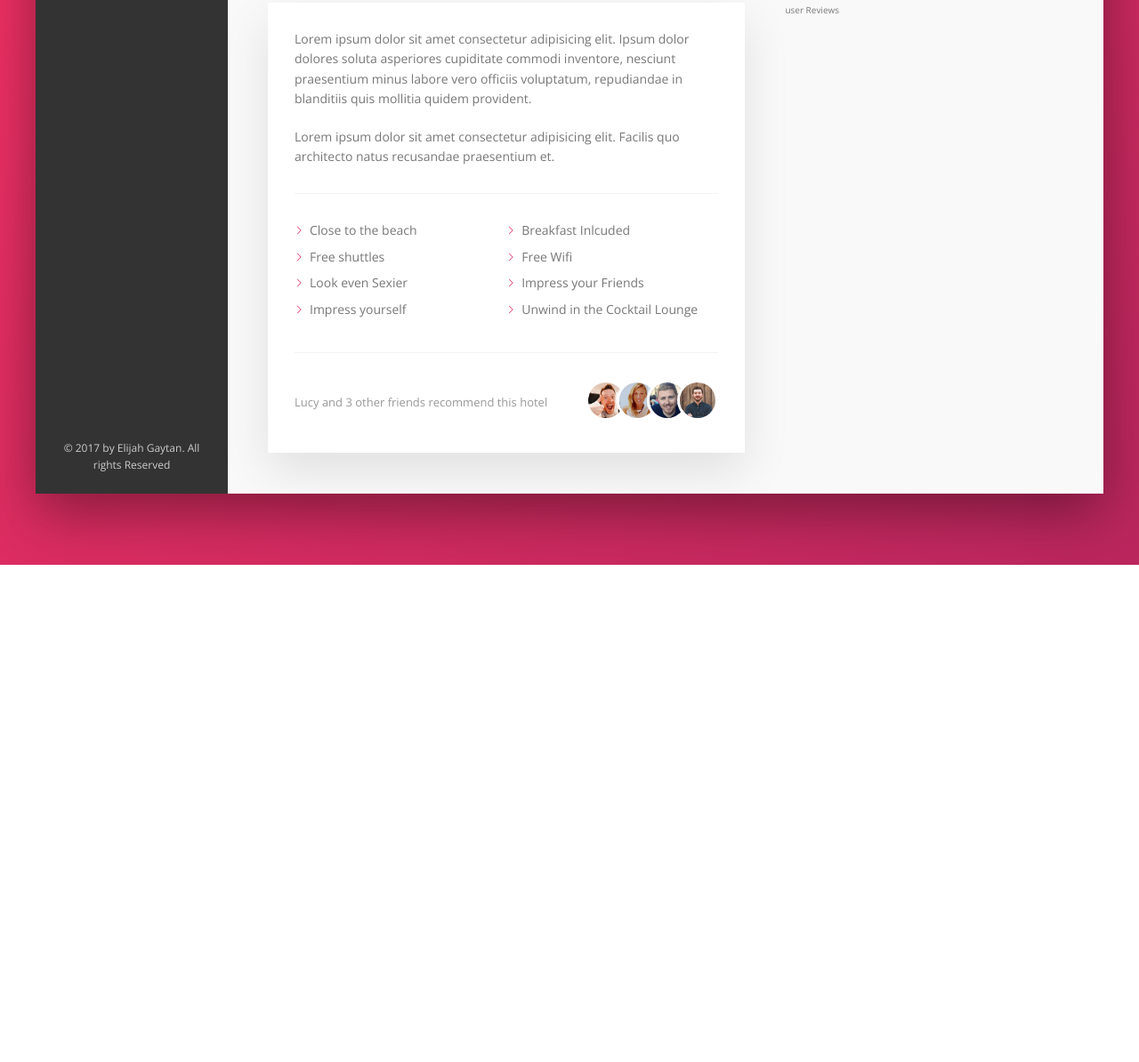
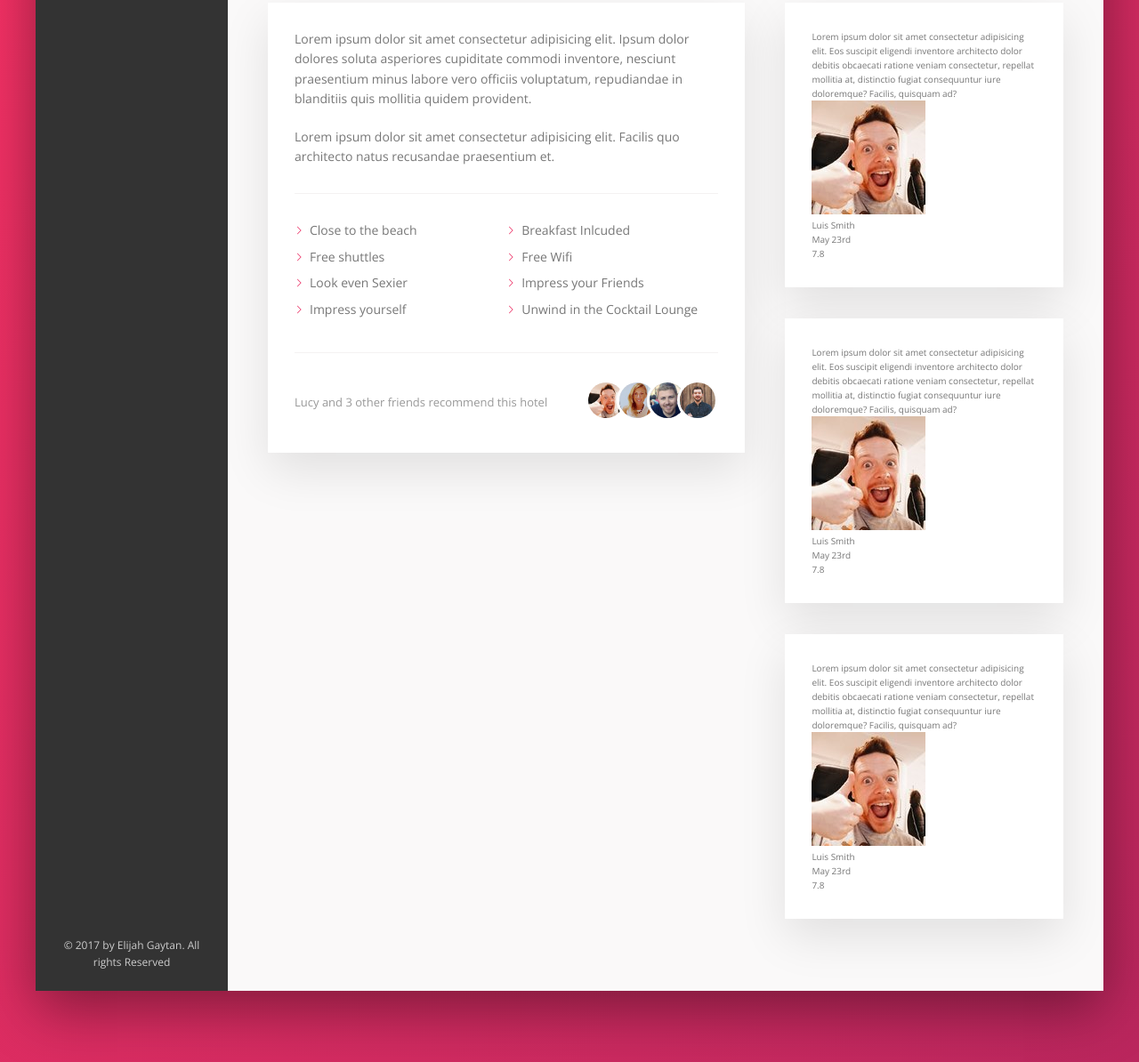
Before and after one commit to chaleay/Flexbox-Trillo, a website: page index.html in a window 1280 px wide. Shown: the part 644-1838 px from the top of the page at 89% size. Before the commit the page ends 1279 px from the top, so only its background shows below. Drawn offline with nearby package versions, Linux system fonts and the light colour scheme.

Commit message:
starting user reviews

```diff
--- a/index.html
+++ b/index.html
@@ -220,7 +220,76 @@
                 </div>
               </div>
             </div>
-            <div class="user-reviews">user Reviews</div>
+            <figure class="user-reviews">
+              <figure class="review">
+                <blockquote class="review__text">
+                  Lorem ipsum dolor sit amet consectetur adipisicing elit. Eos
+                  suscipit eligendi inventore architecto dolor debitis obcaecati
+                  ratione veniam consectetur, repellat mollitia at, distinctio
+                  fugiat consequuntur iure doloremque? Facilis, quisquam ad?
+                </blockquote>
+                <figcaption class="review__user">
+                  <img
+                    src="img/user-1.jpg"
+                    alt="User 1"
+                    class="review__photo"
+                  />
+                  <div class="review__user-box">
+                    <p class="review__user-name">Luis Smith</p>
+                    <p class="review__user-date">May 23rd</p>
+                  </div>
+                  <div class="review__rating">7.8</div>
+                </figcaption>
+              </figure>
+              <figure class="review">
+                <blockquote class="review__text">
+                  Lorem ipsum dolor sit amet consectetur adipisicing elit. Eos
+                  suscipit eligendi inventore architecto dolor debitis obcaecati
+                  ratione veniam consectetur, repellat mollitia at, distinctio
+                  fugiat consequuntur iure doloremque? Facilis, quisquam ad?
+                </blockquote>
+
+                <figcaption class="review__user">
+                  <img
+                    src="img/user-1.jpg"
+                    alt="User 1"
+                    class="review__photo"
+                  />
+
+                  <div class="review__user-box">
+                    <p class="review__user-name">Luis Smith</p>
+
+                    <p class="review__user-date">May 23rd</p>
+                  </div>
+
+                  <div class="review__rating">7.8</div>
+                </figcaption>
+              </figure>
+              <figure class="review">
+                <blockquote class="review__text">
+                  Lorem ipsum dolor sit amet consectetur adipisicing elit. Eos
+                  suscipit eligendi inventore architecto dolor debitis obcaecati
+                  ratione veniam consectetur, repellat mollitia at, distinctio
+                  fugiat consequuntur iure doloremque? Facilis, quisquam ad?
+                </blockquote>
+
+                <figcaption class="review__user">
+                  <img
+                    src="img/user-1.jpg"
+                    alt="User 1"
+                    class="review__photo"
+                  />
+
+                  <div class="review__user-box">
+                    <p class="review__user-name">Luis Smith</p>
+
+                    <p class="review__user-date">May 23rd</p>
+                  </div>
+
+                  <div class="review__rating">7.8</div>
+                </figcaption>
+              </figure>
+            </figure>
           </div>
         </main>
       </div>
--- a/sass/_components.scss
+++ b/sass/_components.scss
@@ -420,3 +420,34 @@
     }
   }
 }
+
+///////////
+// Reviews
+
+.review {
+  background-color: #fff;
+  box-shadow: var(--shadow-light);
+  padding: 3rem;
+  margin-bottom: 3.5rem;
+
+  &__text {
+  }
+
+  &__user {
+  }
+
+  &__photo {
+  }
+
+  &__user-box {
+  }
+
+  &__user-name {
+  }
+
+  &__user-date {
+  }
+
+  &__rating {
+  }
+}
--- a/sass/_layout.scss
+++ b/sass/_layout.scss
@@ -53,6 +53,8 @@
   padding: 4.5rem;
   background-color: var(--color-grey-light-1);
   border-bottom: var(--line);
+  //align-items affets cross axis, which is y axis by default, x axis if using column direction
+  align-items: flex-start;
 }
 
 .description {
@@ -65,5 +67,7 @@
 }
 
 .user-reviews {
+  //elements will grow to fit rest of container, if it was 0 elements would simply
+  //just take up space that they need
   flex: 1;
 }
```
Also changed, not shown: css/style.css.
